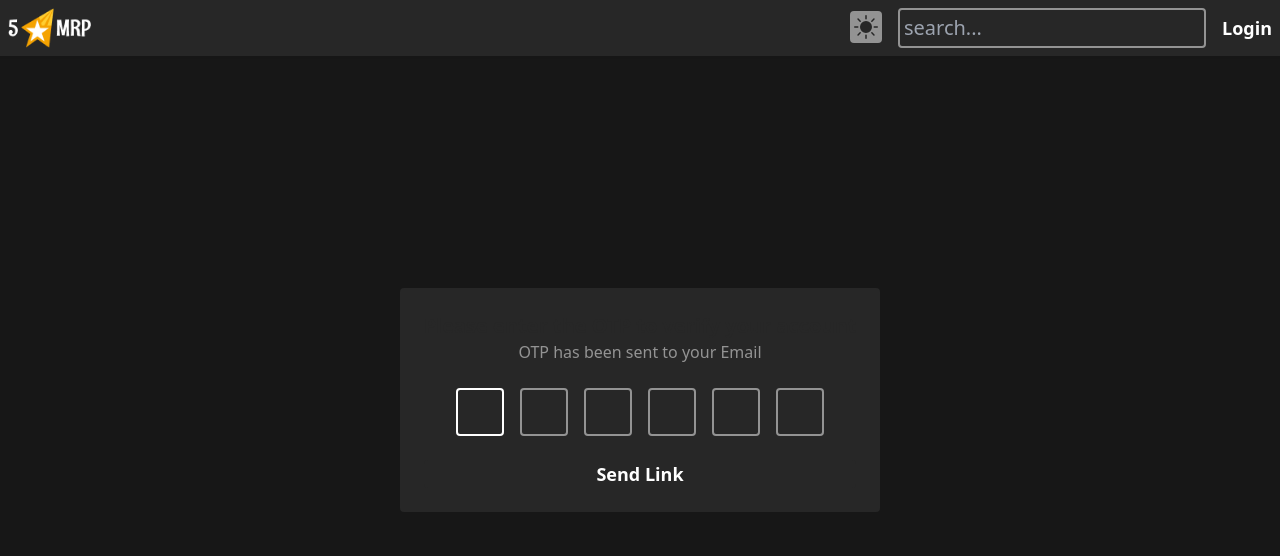
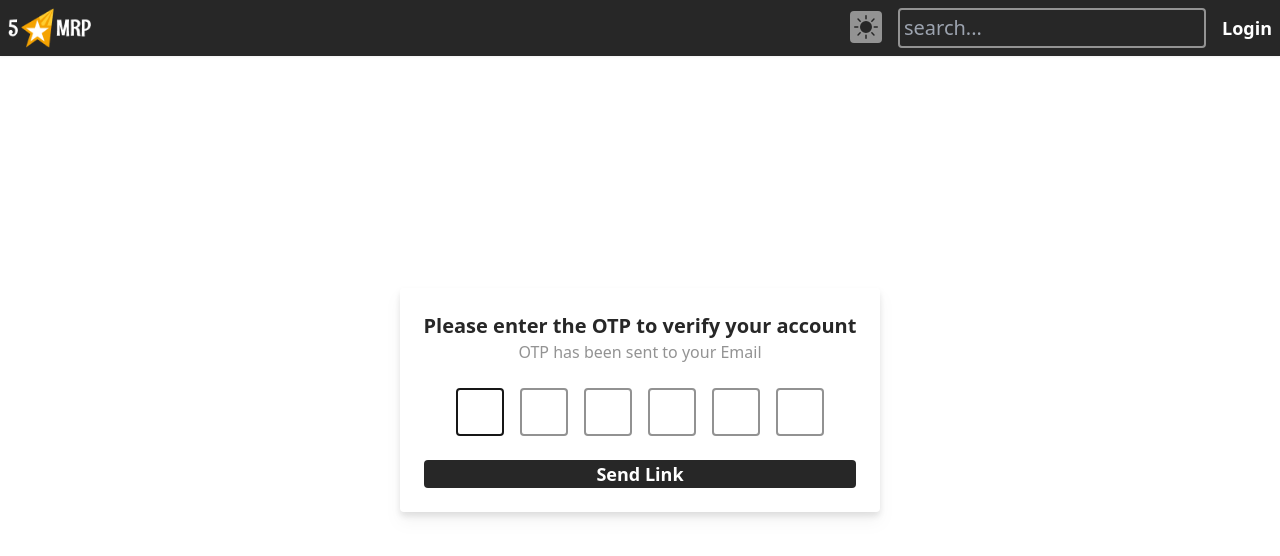
Before and after one commit to yes-im-harsh/movie_review, a React (Create React App) app in the folder frontend/: page /auth/verification in a window 1280 px wide. Shown: the top 556 px of the page. Built offline with nearby package versions, Linux system fonts and the light colour scheme.

Commit message:
Theme Related Task Completed, Finalized It.

```diff
--- a/frontend/src/components/CustomLink.jsx
+++ b/frontend/src/components/CustomLink.jsx
@@ -3,7 +3,7 @@ import { Link } from "react-router-dom";
 const CustomLink = ({ to, children }) => {
   return (
     <Link
-      className="dark:text-dark-subtle text-light-subtle dark:hover:text-white hover:text-dark transition"
+      className="dark:text-dark-subtle text-light-subtle dark:hover:text-white hover:text-dark transition font-bold"
       to={to}
     >
       {children}
--- a/frontend/src/components/auth/ConfirmPassword.jsx
+++ b/frontend/src/components/auth/ConfirmPassword.jsx
@@ -1,14 +1,16 @@
 import React from "react";
+import { commonModalClasses } from "../../utils/theme";
 import Container from "../Container";
+import FormContainer from "../form/FormContainer";
 import FormInput from "../form/FormInput";
 import Submit from "../form/Submit";
 import Title from "../form/Title";
 
 const ConfirmPassword = () => {
   return (
-    <div className="fixed inset-0 bg-primary -z-20 flex justify-center items-center">
+    <FormContainer>
       <Container>
-        <form className="bg-secondary rounded p-6 space-y-6 w-96">
+        <form className={commonModalClasses + " w-96"}>
           <Title>Enter New Password</Title>
           <FormInput
             label="New Password"
@@ -26,7 +28,7 @@ const ConfirmPassword = () => {
           <Submit value="Send Link" />
         </form>
       </Container>
-    </div>
+    </FormContainer>
   );
 };
 
--- a/frontend/src/components/auth/EmailVerification.jsx
+++ b/frontend/src/components/auth/EmailVerification.jsx
@@ -1,6 +1,8 @@
 import { useRef } from "react";
 import { useEffect, useState } from "react";
+import { commonModalClasses } from "../../utils/theme";
 import Container from "../Container";
+import FormContainer from "../form/FormContainer";
 import Submit from "../form/Submit";
 import Title from "../form/Title";
 
@@ -52,12 +54,12 @@ const EmailVerification = () => {
   }, [activeOTPIndex]);
 
   return (
-    <div className="fixed inset-0 bg-primary -z-20 flex justify-center items-center">
+    <FormContainer>
       <Container>
-        <form className="bg-secondary rounded p-6 space-y-6">
+        <form className={commonModalClasses}>
           <div>
             <Title>Please enter the OTP to verify your account</Title>
-            <p className="text-center text-dark-subtle">
+            <p className="text-center dark:text-dark-subtle text-light-subtle">
               OTP has been sent to your Email
             </p>
           </div>
@@ -72,7 +74,9 @@ const EmailVerification = () => {
                   value={otp[index] || ""}
                   onChange={handleOTPChange}
                   onKeyDown={(e) => handleKeyDown(e, index)}
-                  className="w-12 h-12 border-2 border-dark-subtle focus:border-white rounded bg-transparent outline-none text-center text-white font-semibold text-xl spin-button-none"
+                  className="w-12 h-12 border-2 dark:border-dark-subtle border-light-subtle dark:focus:border-white focus:border-primary
+                  rounded bg-transparent outline-none text-center dark:text-white text-primary
+                  font-semibold text-xl spin-button-none"
                 />
               );
             })}
@@ -81,7 +85,7 @@ const EmailVerification = () => {
           <Submit value="Send Link" />
         </form>
       </Container>
-    </div>
+    </FormContainer>
   );
 };
 
--- a/frontend/src/components/auth/ForgetPassword.jsx
+++ b/frontend/src/components/auth/ForgetPassword.jsx
@@ -1,15 +1,17 @@
 import React from "react";
+import { commonModalClasses } from "../../utils/theme";
 import Container from "../Container";
 import CustomLink from "../CustomLink";
+import FormContainer from "../form/FormContainer";
 import FormInput from "../form/FormInput";
 import Submit from "../form/Submit";
 import Title from "../form/Title";
 
 const ForgetPassword = () => {
   return (
-    <div className="fixed inset-0 bg-primary -z-20 flex justify-center items-center">
+    <FormContainer>
       <Container>
-        <form className="bg-secondary rounded p-6 space-y-6 w-96">
+        <form className={commonModalClasses + " w-96"}>
           <Title>Please Enter Your Email</Title>
           <FormInput label="Email" placeholder="jhon@gmail.com" name="email" />
 
@@ -21,7 +23,7 @@ const ForgetPassword = () => {
           </div>
         </form>
       </Container>
-    </div>
+    </FormContainer>
   );
 };
 
--- a/frontend/src/components/auth/SignIn.jsx
+++ b/frontend/src/components/auth/SignIn.jsx
@@ -7,6 +7,8 @@ import CustomLink from "../CustomLink";
 // import { useContext } from "react";
 // import { ThemeContext } from "../../context/themeProvider";
 import { useTheme } from "../../hooks";
+import { commonModalClasses } from "../../utils/theme";
+import FormContainer from "../form/FormContainer";
 
 const SignIn = () => {
   // const theme = useContext(ThemeContext);
@@ -16,9 +18,9 @@ const SignIn = () => {
   console.log(toggleTheme);
 
   return (
-    <div className="fixed inset-0 dark:bg-primary bg-white -z-20 flex justify-center items-center">
+    <FormContainer>
       <Container>
-        <form className="dark:bg-secondary bg-white drop-shadow-lg rounded p-6 space-y-6 w-72">
+        <form className={commonModalClasses + " w-72"}>
           <Title>Sign In</Title>
           <FormInput label="Email" placeholder="jhon@gmail.com" name="email" />
           <FormInput
@@ -34,7 +36,7 @@ const SignIn = () => {
           </div>
         </form>
       </Container>
-    </div>
+    </FormContainer>
   );
 };
 
--- a/frontend/src/components/auth/SignUp.jsx
+++ b/frontend/src/components/auth/SignUp.jsx
@@ -1,15 +1,17 @@
 import React from "react";
+import { commonModalClasses } from "../../utils/theme";
 import Container from "../Container";
 import CustomLink from "../CustomLink";
+import FormContainer from "../form/FormContainer";
 import FormInput from "../form/FormInput";
 import Submit from "../form/Submit";
 import Title from "../form/Title";
 
 const SignUp = () => {
   return (
-    <div className="fixed inset-0 bg-primary -z-20 flex justify-center items-center">
+    <FormContainer>
       <Container>
-        <form className="bg-secondary rounded p-6 space-y-6 w-72">
+        <form className={commonModalClasses + " w-72"}>
           <Title>Sign Up</Title>
           <FormInput label="Name" placeholder="John Doe" name="name" />
           <FormInput label="Email" placeholder="jhon@gmail.com" name="email" />
@@ -25,7 +27,7 @@ const SignUp = () => {
           </div>
         </form>
       </Container>
-    </div>
+    </FormContainer>
   );
 };
 
--- /dev/null
+++ b/frontend/src/components/form/FormContainer.jsx
@@ -0,0 +1,11 @@
+import React from "react";
+
+const FormContainer = ({ children }) => {
+  return (
+    <div className="fixed inset-0 dark:bg-primary bg-white -z-20 flex justify-center items-center">
+      {children}
+    </div>
+  );
+};
+
+export default FormContainer;
--- a/frontend/src/components/user/Navbar.jsx
+++ b/frontend/src/components/user/Navbar.jsx
@@ -20,7 +20,7 @@ const Navbar = () => {
               <button className="bg-dark-subtle p-1 rounded">
                 <BsFillSunFill
                   onClick={toggleTheme}
-                  className="text-secondary"
+                  className="dark:text-white text-secondary"
                   size={24}
                 />
               </button>
--- /dev/null
+++ b/frontend/src/utils/theme.js
@@ -0,0 +1,2 @@
+export const commonModalClasses =
+  "dark:bg-secondary bg-white drop-shadow-lg rounded p-6 space-y-6";
```
